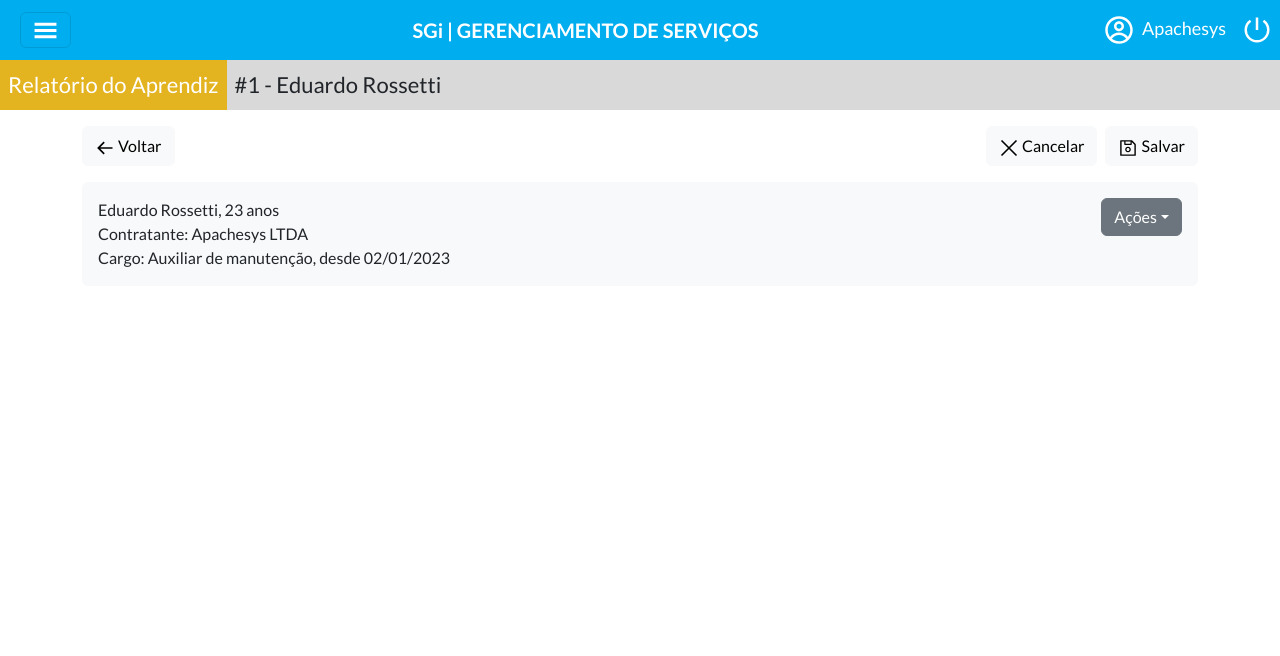
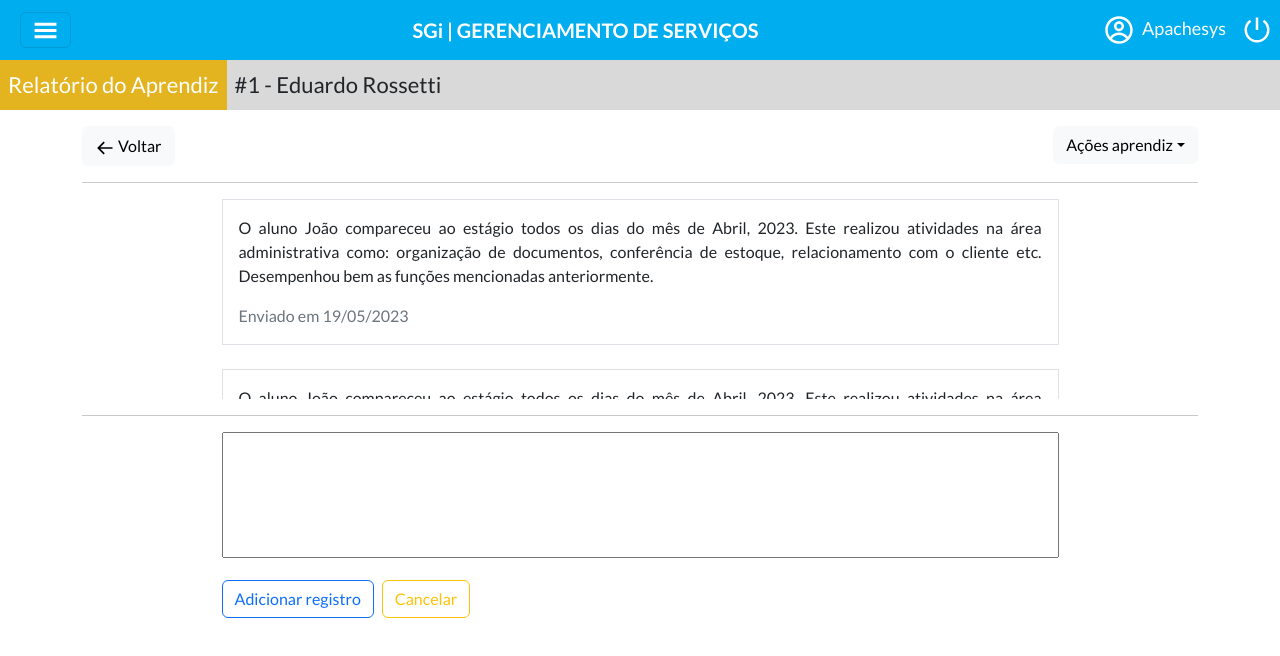
Before and after one commit to Amanda-Arya/pid-aprata, a React (Create React App) app: page /relatorio-aprendiz/1 in a window 1280 px wide. Shown: the top 656 px of the page. Built offline with nearby package versions, Linux system fonts and the light colour scheme.

Commit message:
Criação e estilos relatório aprendiz

```diff
--- /dev/null
+++ b/src/dados/registros.js
@@ -0,0 +1,59 @@
+const listaRegistros = [
+  {
+    codigoAluno: 1,
+    codigoEmpresa: 1,
+    codigoRegistro: 1,
+    dataRegistro: "19/05/2023",
+    descricao:
+      "O aluno João compareceu ao estágio todos os dias do mês de Abril, 2023. \
+      Este realizou atividades na área administrativa como: organização de documentos, \
+      conferência de estoque, relacionamento com o cliente etc. Desempenhou bem as \
+      funções mencionadas anteriormente.",
+  },
+  {
+    codigoAluno: 1,
+    codigoEmpresa: 1,
+    codigoRegistro: 2,
+    dataRegistro: "19/05/2023",
+    descricao:
+      "O aluno João compareceu ao estágio todos os dias do mês de Abril, 2023. \
+      Este realizou atividades na área administrativa como: organização de documentos, \
+      conferência de estoque, relacionamento com o cliente etc. Desempenhou bem as \
+      funções mencionadas anteriormente.",
+  },
+  {
+    codigoAluno: 1,
+    codigoEmpresa: 1,
+    codigoRegistro: 3,
+    dataRegistro: "19/05/2023",
+    descricao:
+      "O aluno João compareceu ao estágio todos os dias do mês de Abril, 2023. \
+      Este realizou atividades na área administrativa como: organização de documentos, \
+      conferência de estoque, relacionamento com o cliente etc. Desempenhou bem as \
+      funções mencionadas anteriormente.",
+  },
+  {
+    codigoAluno: 1,
+    codigoEmpresa: 1,
+    codigoRegistro: 4,
+    dataRegistro: "19/05/2023",
+    descricao:
+      "O aluno João compareceu ao estágio todos os dias do mês de Abril, 2023. \
+      Este realizou atividades na área administrativa como: organização de documentos, \
+      conferência de estoque, relacionamento com o cliente etc. Desempenhou bem as \
+      funções mencionadas anteriormente.",
+  },
+  {
+    codigoAluno: 1,
+    codigoEmpresa: 1,
+    codigoRegistro: 5,
+    dataRegistro: "19/05/2023",
+    descricao:
+      "O aluno João compareceu ao estágio todos os dias do mês de Abril, 2023. \
+      Este realizou atividades na área administrativa como: organização de documentos, \
+      conferência de estoque, relacionamento com o cliente etc. Desempenhou bem as \
+      funções mencionadas anteriormente.",
+  },
+];
+
+export default listaRegistros;
--- a/src/formularios/RelatorioAprendiz.jsx
+++ b/src/formularios/RelatorioAprendiz.jsx
@@ -1,7 +1,9 @@
 import Cabecalho2 from "../templates/Cabecalho2";
-import { Container, Form, Dropdown } from "react-bootstrap";
-import MenuAcao from "../templates/MenuAcao";
+import { Container, Form, Dropdown, Button } from "react-bootstrap";
 import moment from "moment";
+import listaRegistros from "../dados/registros";
+import Registro from "../templates/Registro";
+import { BiArrowBack } from "react-icons/bi";
 
 export default function RelatorioAprendiz(props) {
   const obj = props.dados;
@@ -14,31 +16,55 @@ export default function RelatorioAprendiz(props) {
         texto2={`#${obj.codigo} - ${obj.nome}`}
       />
       <Container className="mt-3">
+        <div
+          className="d-flex justify-content-between w-100 mb-3"
+          style={{ height: "40px" }}
+        >
+          <Button variant="light" onClick={props.chamarTabela}>
+            <BiArrowBack size={20} /> Voltar
+          </Button>
+          <Dropdown>
+            <Dropdown.Toggle variant="light" id="dropdown-basic">
+              Ações aprendiz
+            </Dropdown.Toggle>
+            <Dropdown.Menu>
+              <Dropdown.Item href="#/action-2">Contrato</Dropdown.Item>
+              <Dropdown.Item href="#/action-1">Informações</Dropdown.Item>
+            </Dropdown.Menu>
+          </Dropdown>
+        </div>
+
         <Form>
-          <MenuAcao chamarTabela={props.chamarTabela} />
-          <Container
-            className="bg-light p-3 d-flex justify-content-between"
-            style={{ borderRadius: "0.375rem" }}
+          <hr />
+          <div
+            className="d-flex flex-column align-items-center overflow-auto"
+            style={{ minHeight: "200px", maxHeight: "200px" }}
           >
-            <div style={{ whiteSpace: "pre-line" }}>
-              {`${obj.nome}, ${moment().diff(obj.dtNascimento, "years")} anos
-              Contratante: Apachesys LTDA
-              Cargo: Auxiliar de manutenção, desde 02/01/2023
-              `}
+            {listaRegistros.length > 0 ? (
+              <Registro registros={listaRegistros} />
+            ) : (
+              <h3>Nenhum registro por aqui...</h3>
+            )}
+          </div>
+          <hr />
+          <div className="d-flex flex-column align-items-center justify-content-center">
+            <div className="w-75">
+              <textarea
+                className="w-100 mb-3"
+                name=""
+                id=""
+                cols="30"
+                rows="5"
+                style={{ resize: "none" }}
+              ></textarea>
             </div>
-            <Dropdown>
-              <Dropdown.Toggle variant="secondary" id="dropdown-basic">
-                Ações
-              </Dropdown.Toggle>
-              <Dropdown.Menu>
-                <Dropdown.Item href="#/action-1">Dados pessoais</Dropdown.Item>
-                <Dropdown.Item href="#/action-2">
-                  Gerenciar contratos
-                </Dropdown.Item>
-                <Dropdown.Item href="#/action-3">Novo relatório</Dropdown.Item>
-              </Dropdown.Menu>
-            </Dropdown>
-          </Container>
+            <div className="w-75">
+              <Button type="submit" variant="outline-primary" className="me-2">
+                Adicionar registro
+              </Button>
+              <Button variant="outline-warning">Cancelar</Button>
+            </div>
+          </div>
         </Form>
       </Container>
     </>
--- a/src/formularios/TabelaRelatorioAprendizes.jsx
+++ b/src/formularios/TabelaRelatorioAprendizes.jsx
@@ -1,5 +1,4 @@
 import { Form, Table, Row, Col } from "react-bootstrap";
-// import MenuTabela from "../templates/MenuTabela";
 import Cabecalho2 from "../templates/Cabecalho2";
 import { Container, Button } from "react-bootstrap";
 import { AiOutlineFileSearch } from "react-icons/ai";
@@ -14,7 +13,6 @@ export default function TabelaRelatorioAprendizes(props) {
         texto2={"Selecionar aluno"}
       />
       <Container className="mt-3">
-        {/* <MenuTabela chamarCadastro={props.chamarCadastro} /> */}
         <div
           className="d-flex justify-content-between w-100 mb-3"
           style={{ height: "40px" }}
--- /dev/null
+++ b/src/templates/Registro.js
@@ -0,0 +1,16 @@
+export default function Registro(props) {
+  return (
+    <>
+      {props.registros.map((registro, i) => {
+        return (
+          <div key={i} className="w-75 p-3 mb-4 border border-radius">
+            <p style={{ textAlign: "justify" }}>{registro.descricao}</p>
+            <div className="d-flex justify-content-between">
+              <div className="text-muted">Enviado em {registro.dataRegistro}</div>
+            </div>
+          </div>
+        );
+      })}
+    </>
+  );
+}
```
